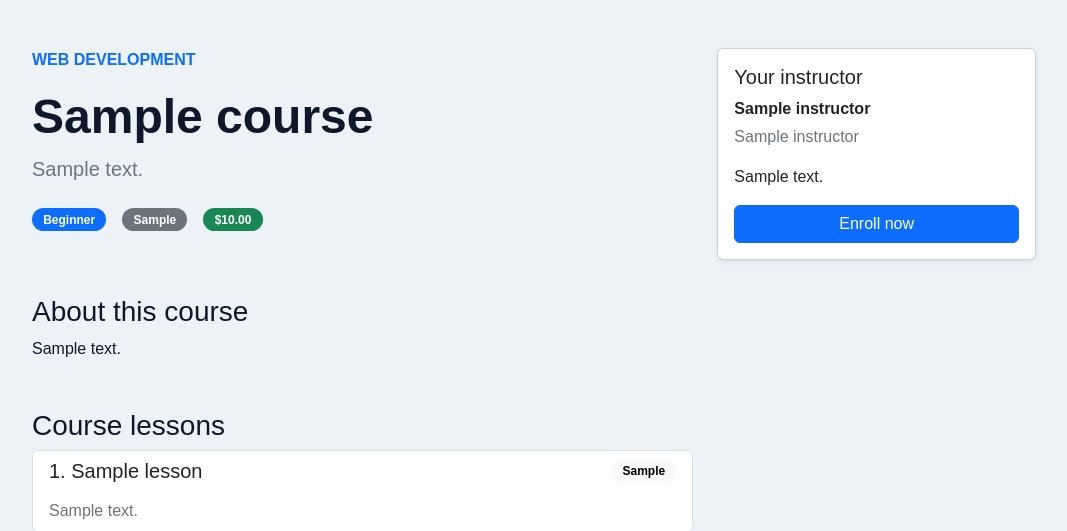
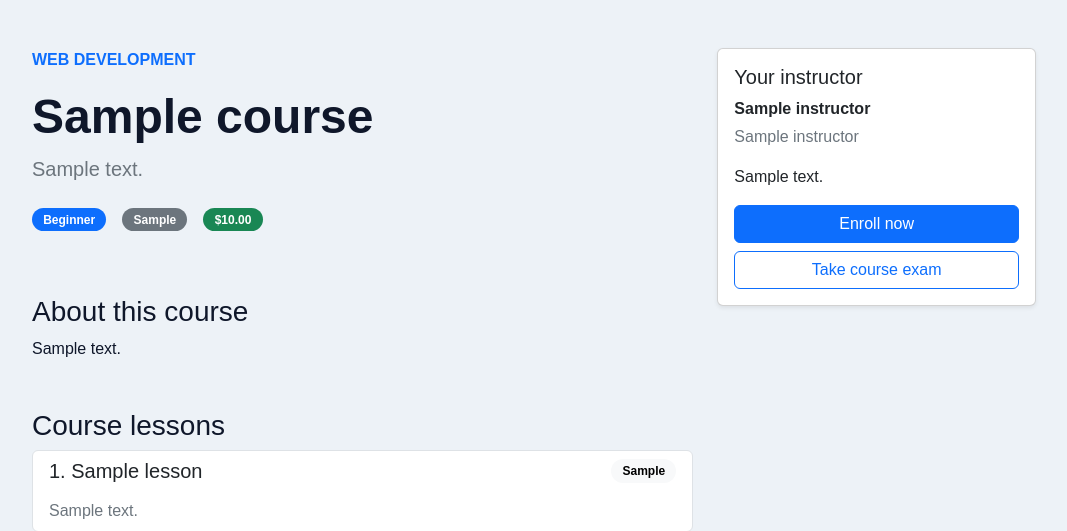
Before and after one commit to sakshipatil241-rgb/online-course-django, a Django app: a page that uses courses/templates/courses/course_details_bootstrap.html in a window 1280 px wide. Shown: the part 75-606 px from the top of the page, without its empty margins (106-1173 px from the left). Run offline with Django 5.2, Linux system fonts and the light colour scheme; a user stored in the database is signed in; tables that the repository leaves empty hold one stand-in row (values such as "Sample post").

Commit message:
Add course-specific exam submission routes
Co-authored-by: Copilot <223556219+Copilot@users.noreply.github.com>

```diff
--- a/courses/templates/courses/course_details_bootstrap.html
+++ b/courses/templates/courses/course_details_bootstrap.html
@@ -47,6 +47,9 @@
                     <p class="text-secondary">{{ course.instructor.title }}</p>
                     <p class="card-text">{{ course.instructor.bio }}</p>
                     <a class="btn btn-primary w-100" href="{% url 'enroll_course' course.slug %}">Enroll now</a>
+                    {% if is_enrolled %}
+                        <a class="btn btn-outline-primary w-100 mt-2" href="{% url 'course_exam' course.pk %}">Take course exam</a>
+                    {% endif %}
                 </div>
             </div>
         </aside>
--- a/courses/templates/courses/mock_exam.html
+++ b/courses/templates/courses/mock_exam.html
@@ -13,7 +13,7 @@
         <h1 class="display-5 fw-bold">Django Mock Exam</h1>
         <p class="lead text-secondary">Answer all {{ question_count }} questions, then submit to see your score and answer review.</p>
 
-        <form method="post" action="{% url 'submit' %}" class="card card-body shadow-sm">
+        <form method="post" action="{% url 'mock_submit' %}" class="card card-body shadow-sm">
             {% csrf_token %}
             {% for field in form %}
                 <fieldset class="mb-4">
--- a/courses/urls.py
+++ b/courses/urls.py
@@ -7,8 +7,15 @@ urlpatterns = [
     path('about/', views.about, name='about'),
     path('contact/', views.contact, name='contact'),
     path('exam/', views.mock_exam, name='mock_exam'),
-    path('exam/submit/', views.submit, name='submit'),
-    path('exam/result/', views.show_exam_result, name='show_exam_result'),
+    path('exam/submit/', views.submit_mock_exam, name='mock_submit'),
+    path('exam/result/', views.show_mock_exam_result, name='mock_exam_result'),
+    path('courses/<int:course_id>/exam/', views.course_exam, name='course_exam'),
+    path('courses/<int:course_id>/submit/', views.submit, name='submit'),
+    path(
+        'course/<int:course_id>/submission/<int:submission_id>/result/',
+        views.show_exam_result,
+        name='show_exam_result',
+    ),
     path('courses/<slug:slug>/', views.course_detail, name='course_detail'),
     path('courses/<slug:slug>/enroll/', views.enroll_course, name='enroll_course'),
 ]
--- a/courses/views.py
+++ b/courses/views.py
@@ -2,8 +2,8 @@ from django.contrib import messages
 from django.shortcuts import get_object_or_404, redirect, render
 
 from .exam_data import EXAM_QUESTIONS
-from .forms import ContactForm, MockExamForm
-from .models import Course, Enrollment
+from .forms import ContactForm, CourseExamForm, MockExamForm
+from .models import Course, Enrollment, Submission
 
 
 def mock_exam(request):
@@ -13,7 +13,106 @@ def mock_exam(request):
     })
 
 
-def submit(request):
+def course_exam(request, course_id):
+    course = get_object_or_404(Course, pk=course_id, published=True)
+    if not request.user.is_authenticated:
+        messages.info(request, 'Please sign in and enroll to take this course exam.')
+        return redirect('course_detail', slug=course.slug)
+
+    enrollment = Enrollment.objects.filter(user=request.user, course=course).first()
+    if enrollment is None:
+        messages.info(request, 'Enroll in this course before taking its exam.')
+        return redirect('course_detail', slug=course.slug)
+
+    questions = course.questions.prefetch_related('choices')
+    form = CourseExamForm(request.POST or None, questions=questions)
+    if not questions.exists():
+        messages.info(request, 'This course does not have an exam yet.')
+        return redirect('course_detail', slug=course.slug)
+
+    return render(request, 'courses/course_exam.html', {
+        'course': course,
+        'form': form,
+        'question_count': questions.count(),
+    })
+
+
+def submit(request, course_id):
+    if request.method != 'POST':
+        return redirect('course_exam', course_id=course_id)
+
+    course = get_object_or_404(Course, pk=course_id, published=True)
+    if not request.user.is_authenticated:
+        messages.info(request, 'Please sign in and enroll to submit this exam.')
+        return redirect('course_detail', slug=course.slug)
+    enrollment = get_object_or_404(Enrollment, user=request.user, course=course)
+    questions = list(course.questions.prefetch_related('choices'))
+    if not questions:
+        messages.info(request, 'This course does not have an exam yet.')
+        return redirect('course_detail', slug=course.slug)
+
+    form = CourseExamForm(request.POST, questions=questions)
+    if not form.is_valid():
+        return render(request, 'courses/course_exam.html', {
+            'course': course,
+            'form': form,
+            'question_count': len(questions),
+        })
+
+    submission = Submission.objects.create(enrollment=enrollment)
+    for question in questions:
+        submission.choices.add(*form.cleaned_data[f'question_{question.pk}'])
+    return redirect(
+        'show_exam_result',
+        course_id=course.pk,
+        submission_id=submission.pk,
+    )
+
+
+def show_exam_result(request, course_id, submission_id):
+    course = get_object_or_404(Course, pk=course_id)
+    if not request.user.is_authenticated:
+        messages.info(request, 'Please sign in to view your exam result.')
+        return redirect('course_detail', slug=course.slug)
+
+    submission = get_object_or_404(
+        Submission.objects.prefetch_related('choices', 'enrollment__course__questions__choices'),
+        pk=submission_id,
+        enrollment__course=course,
+        enrollment__user=request.user,
+    )
+    questions = course.questions.prefetch_related('choices')
+    answers = []
+    total = 0
+    for question in questions:
+        correct_choices = set(question.choices.filter(is_correct=True).values_list('pk', flat=True))
+        selected_choices = set(
+            submission.choices.filter(question=question).values_list('pk', flat=True)
+        )
+        is_correct = bool(correct_choices) and selected_choices == correct_choices
+        total += question.grade
+        answers.append({
+            'question': question.question_text,
+            'selected': list(
+                submission.choices.filter(question=question).values_list('choice_text', flat=True)
+            ),
+            'correct_answer': list(
+                question.choices.filter(is_correct=True).values_list('choice_text', flat=True)
+            ),
+            'is_correct': is_correct,
+        })
+    score = submission.get_score()
+    context = {
+        'course': course,
+        'score': score,
+        'total': total,
+        'answers': answers,
+        'passed': total > 0 and score >= total * 0.6,
+    }
+    return render(request, 'courses/show_exam_result.html', context)
+
+
+def submit_mock_exam(request):
     if request.method != 'POST':
         return redirect('mock_exam')
 
@@ -42,10 +141,10 @@ def submit(request):
         'total': len(EXAM_QUESTIONS),
         'answers': results,
     }
-    return redirect('show_exam_result')
+    return redirect('mock_exam_result')
 
 
-def show_exam_result(request):
+def show_mock_exam_result(request):
     result = request.session.get('mock_exam_result')
     if result is None:
         messages.info(request, 'Take the mock exam to see your results.')
@@ -79,7 +178,15 @@ def contact(request):
 def course_detail(request, slug):
     course = get_object_or_404(Course, slug=slug, published=True)
     lessons = course.lessons.all()
-    return render(request, 'courses/course_details_bootstrap.html', {'course': course, 'lessons': lessons})
+    is_enrolled = (
+        request.user.is_authenticated
+        and Enrollment.objects.filter(user=request.user, course=course).exists()
+    )
+    return render(request, 'courses/course_details_bootstrap.html', {
+        'course': course,
+        'lessons': lessons,
+        'is_enrolled': is_enrolled,
+    })
 
 
 def enroll_course(request, slug):
```
Also changed, not shown: courses/forms.py (+12 -0 lines), courses/templates/courses/course_exam.html (added, +36 -0 lines), courses/tests.py (+76 -6 lines).
